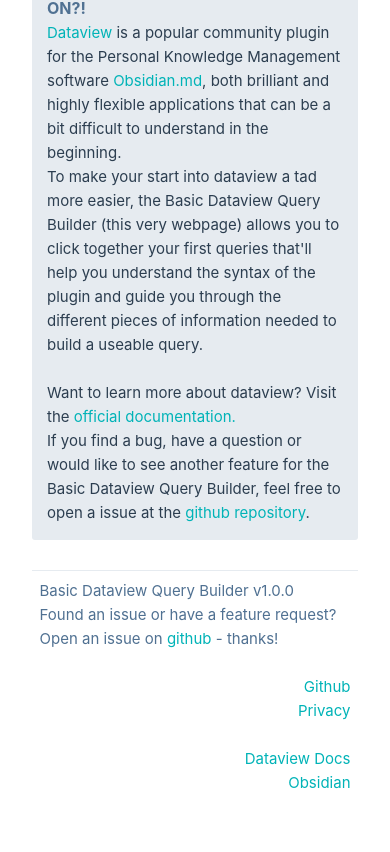
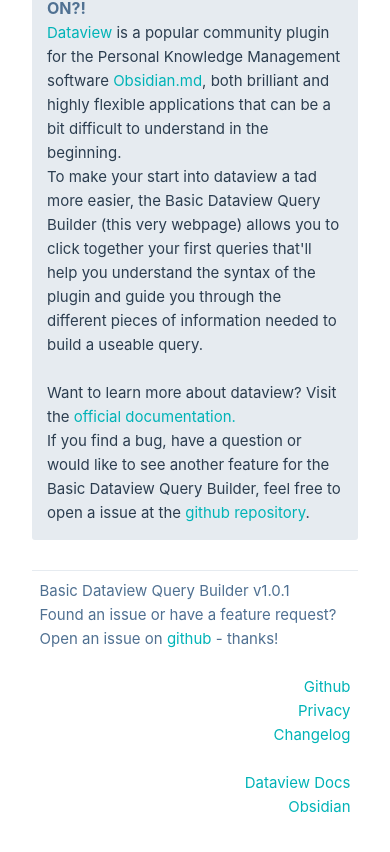
Before and after one commit to s-blu/basic-dataview-query-builder, a Vue app: page / in a window 390 px wide. Shown: the part 938-1790 px from the top of the page. Built offline with nearby package versions, Linux system fonts and the light colour scheme.

Commit message:
fix(nav): fix alignment on mobiles
add changelog

```diff
--- a/package.json
+++ b/package.json
@@ -1,6 +1,6 @@
 {
   "name": "basic-dataview-query-builder",
-  "version": "1.0.0",
+  "version": "1.0.1",
   "scripts": {
     "dev": "vite",
     "build": "run-p type-check build-only",
--- a/src/components/dqb-footer.vue
+++ b/src/components/dqb-footer.vue
@@ -30,6 +30,11 @@
           Github
         </a>
         <router-link to="/privacy">Privacy</router-link>
+        <a
+          href="https://github.com/s-blu/basic-dataview-query-builder/blob/main/CHANGELOG.md"
+          target="_blank"
+          >Changelog</a
+        >
       </div>
       <div class="spacer"></div>
       <div class="column is-narrow links">
--- a/src/components/dqb-navigation.vue
+++ b/src/components/dqb-navigation.vue
@@ -20,8 +20,8 @@
 </script>
 
 <template>
-  <nav class="navigation columns">
-    <div class="column is-2">
+  <nav class="navigation columns is-mobile">
+    <div class="column">
       <router-link :to="previous" class="button">
         <span class="icon">
           <i class="fa-solid fa-arrow-left"></i>
@@ -29,10 +29,10 @@
         <span>Previous</span>
       </router-link>
     </div>
-    <div class="questionprogress column is-centered">
+    <div class="questionprogress column is-centered is-hidden-touch">
       Question {{ Number($route.params.id) }} / {{ questionsLength }}
     </div>
-    <div class="column is-2">
+    <div class="column">
       <router-link :to="next" class="button is-pulled-right">
         <span>{{ next === "/result" ? "Show result" : "Next" }}</span>
         <span class="icon">
```
Also changed, not shown: 1 other file (tests, documents, lock files or other folders).
